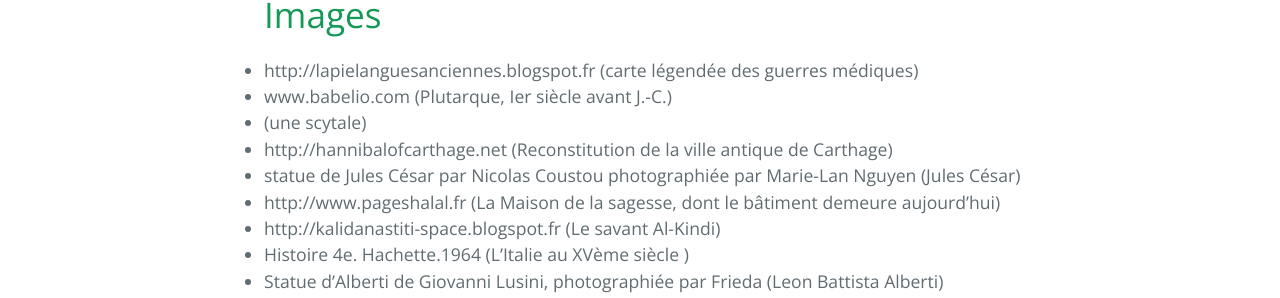
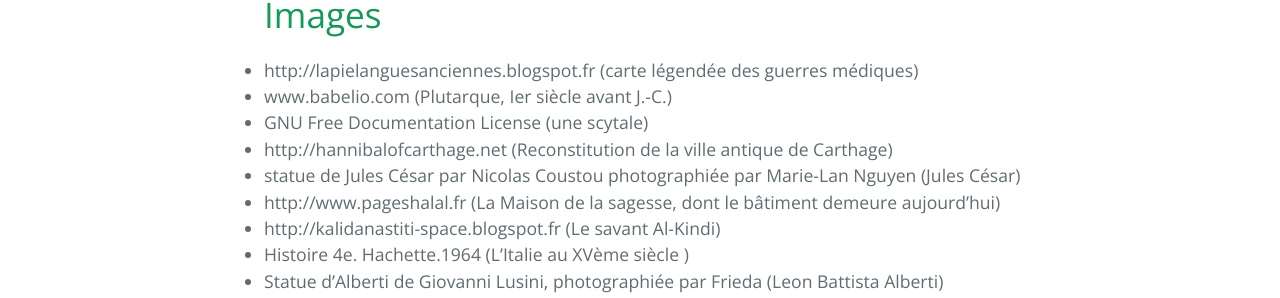
Before and after one commit to SamuelGallay/CryptoTPE, a Jekyll site: the page built from pages/sources.md, in a window 1280 px wide. Shown: the part 1557-1855 px from the top of the page. Built offline with Jekyll 4.4.1, drawn with Linux system fonts in a browser that asks for light colours; our own code applies the rules of GitHub Pages for plain Markdown files.

Commit message:
Update sources.md

```diff
--- a/pages/sources.md
+++ b/pages/sources.md
@@ -29,7 +29,7 @@
 # Images
 * http://lapielanguesanciennes.blogspot.fr (carte légendée des guerres médiques)
 * www.babelio.com (Plutarque, Ier siècle avant J.-C.)
-* (une scytale)
+*  GNU Free Documentation License (une scytale)
 * http://hannibalofcarthage.net (Reconstitution de la ville antique de Carthage)
 * statue de Jules César par Nicolas Coustou photographiée par Marie-Lan Nguyen (Jules César)
 * http://www.pageshalal.fr (La Maison de la sagesse, dont le bâtiment demeure aujourd'hui)
```
